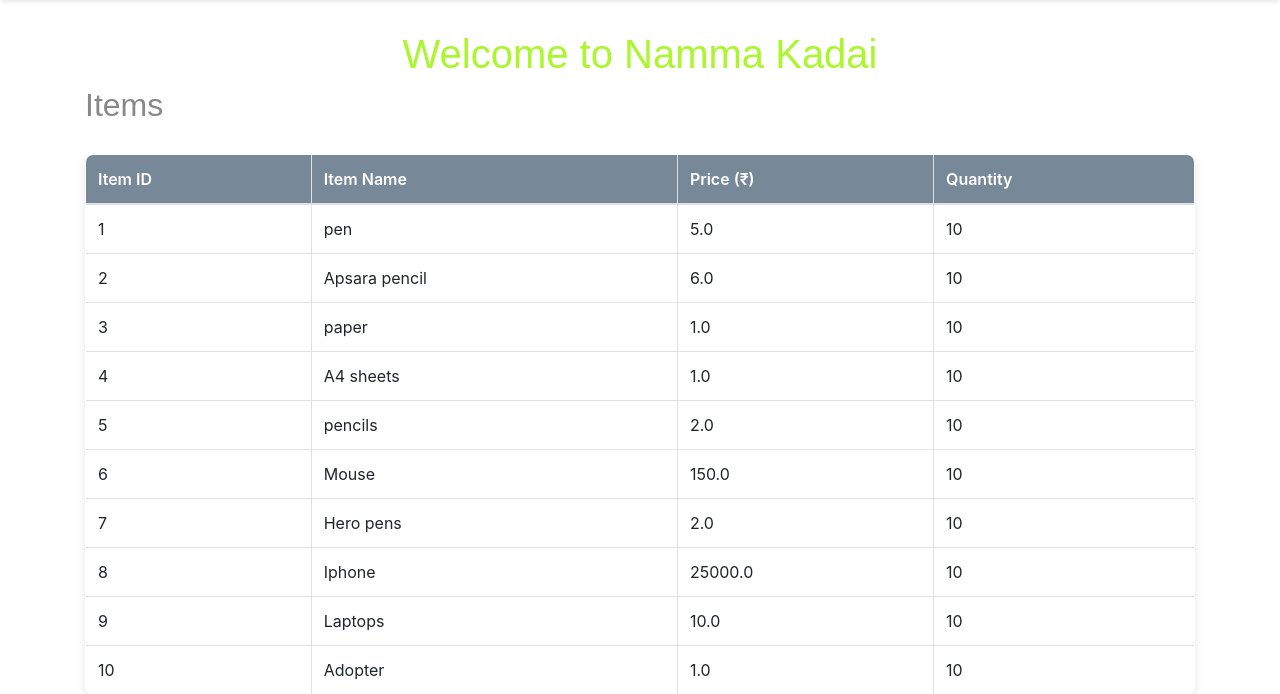
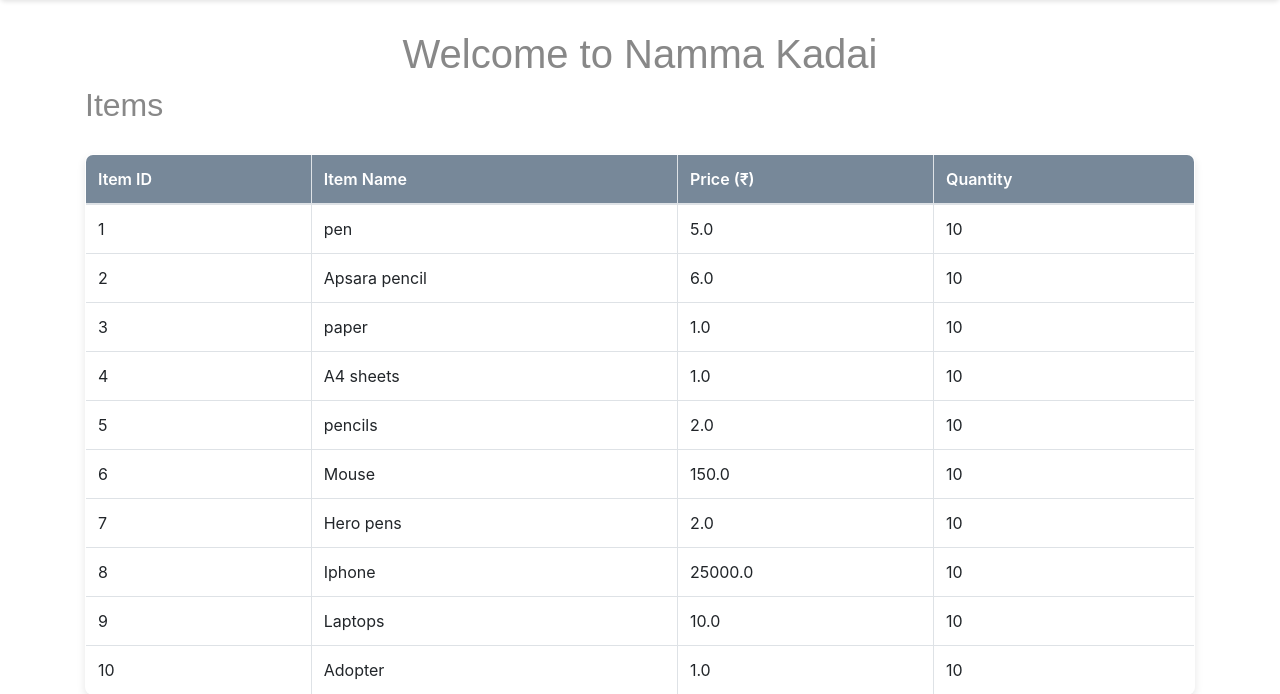
Before and after one commit to SivakalimuthuR/Namma_kadai_, a Flask app: page / in a window 1280 px wide. Shown: the part 68-762 px from the top of the page. Run offline with Flask 3, Linux system fonts and the light colour scheme; some libraries are stand-ins or nearby versions.

Commit message:
COMPLETED

```diff
--- a/static/styles.css
+++ b/static/styles.css
@@ -10,7 +10,7 @@ body {
 
 h1, h2, h3 {
     font-family: 'Raleway', sans-serif; /* Elegant font for headings */
-    color: #abf62d; /* Vibrant lime green for headings */
+    color: #888888; /* Vibrant lime green for headings */
     font-weight: 700;
     margin: 10px 0;
 }
```
Also changed, not shown: instance/purchase_sales.db.
